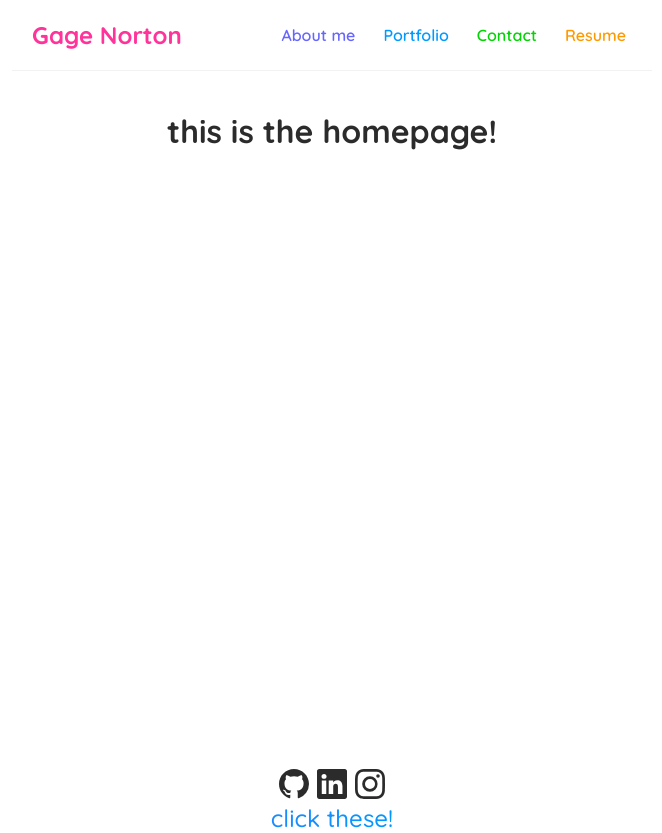
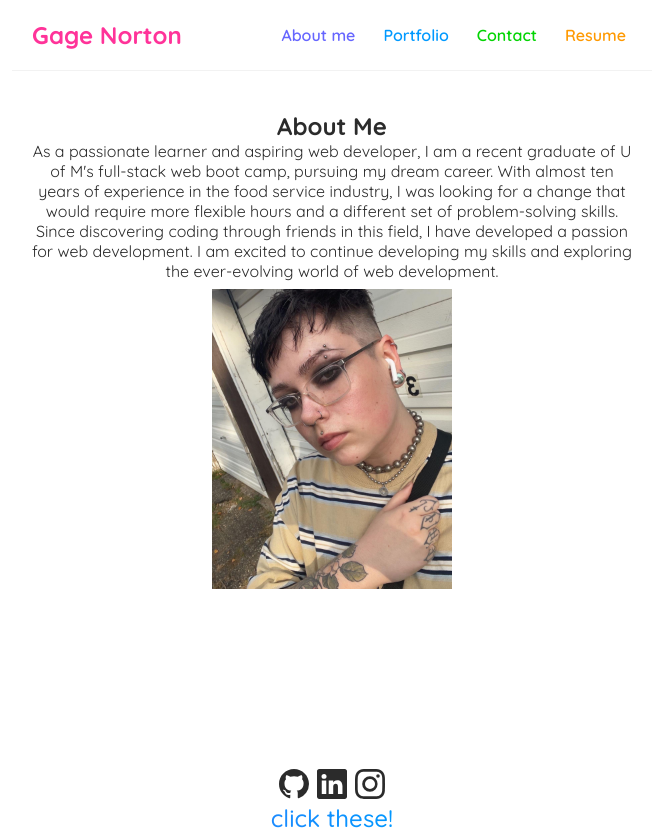
Before and after one commit to Gatewayss/portfolio-version-two, a React (Create React App) app: page / in a window 1280 px wide. Shown: the whole page, without its empty margins (308-970 px from the left). Built offline with nearby package versions, Linux system fonts and the light colour scheme.

Commit message:
Add portfolio styles

```diff
--- a/src/About.js
+++ b/src/About.js
@@ -4,6 +4,7 @@ const About = () => {
     <div className="about">
       <h2>About Me</h2>
       <p>As a passionate learner and aspiring web developer, I am a recent graduate of U of M's full-stack web boot camp, pursuing my dream career. With almost ten years of experience in the food service industry, I was looking for a change that would require more flexible hours and a different set of problem-solving skills. Since discovering coding through friends in this field, I have developed a passion for web development. I am excited to continue developing my skills and exploring the ever-evolving world of web development.</p>
+      <img src={require("./assets/profile.jpg")} alt="profile" className="profile" />
     </div>
   );
 }
--- a/src/App.js
+++ b/src/App.js
@@ -1,7 +1,6 @@
 import './App.css';
 import { BrowserRouter as Router, Route, Routes } from 'react-router-dom';
 import Navbar from './Navbar';
-import Home from './Home';
 import About from './About';
 import Portfolio from './Portfolio';
 import Contact from './Contact';
@@ -17,7 +16,7 @@ function App() {
           <Routes>
             <Route
               path="/"
-              element={<Home />}
+              element={<About />}
             />
             <Route
               path="/about"
--- a/src/Home.js
+++ /dev/null
@@ -1,10 +0,0 @@
-const Home = () => {
-
-  return (
-    <div className="home">
-     <h1>this is the homepage!</h1>
-    </div>
-  );
-}
-
-export default Home;
--- a/src/Portfolio.js
+++ b/src/Portfolio.js
@@ -2,14 +2,17 @@ const Portfolio = () => {
 
     return (
       <div class="portfolio">
+          <h2>Retro Great!</h2>
           <a href="https://retro-great-1.herokuapp.com/">
             <img src={require("./assets/age-filter.gif")} alt="retro great portfolio" />
           </a>
 
+          <h2>Trans History Quiz</h2>
           <a href="https://github.com/Gatewayss/gage-api-quiz">
             <img src={require("./assets/Gage's Quiz (1).gif")} alt="trans history quiz" />
           </a>
 
+          <h2>Recipes for disaster</h2>
           <a href="https://gatewayss.github.io/recipes-for-disaster/">
             <img src={require("./assets/Recipes for disaster.gif")} alt="Recipes for disaster tutorial" />
           </a>
--- a/src/index.css
+++ b/src/index.css
@@ -146,6 +146,25 @@ input:focus, textarea:focus{
   padding-left: .5em;
 }
 
+/* portfolio styles  */
+
+.portfolio img {
+  width: 500px;
+  justify-content: center;
+  padding: .5em;
+}
+
+.portfolio img:hover {
+  opacity: .5;
+  transition: .5s ease;
+  background-color: var(--pink);
+}
+
+.profile {
+  height: 300px;
+  padding: .5em;
+}
+
 @keyframes bounce {
   0%, 100% {
     transform: translateY(0);
```
Also changed, not shown: src/assets/profile.jpg (added), 1 other file (tests, documents, lock files or other folders).
